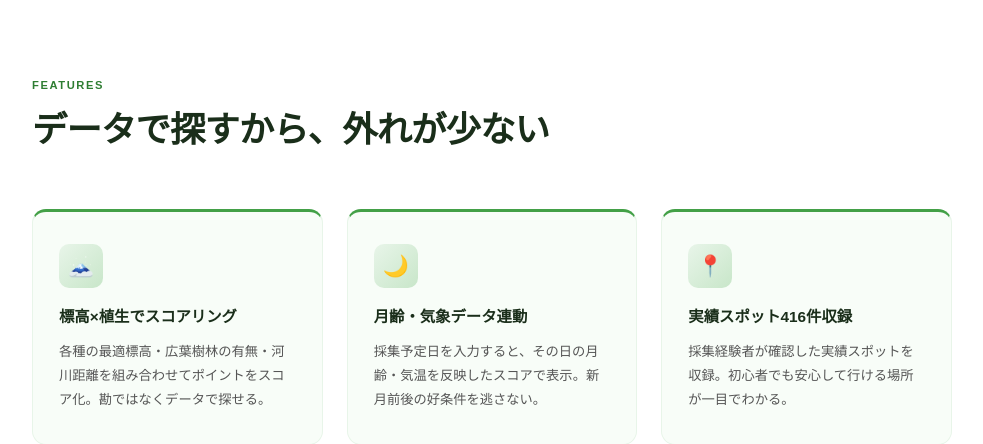
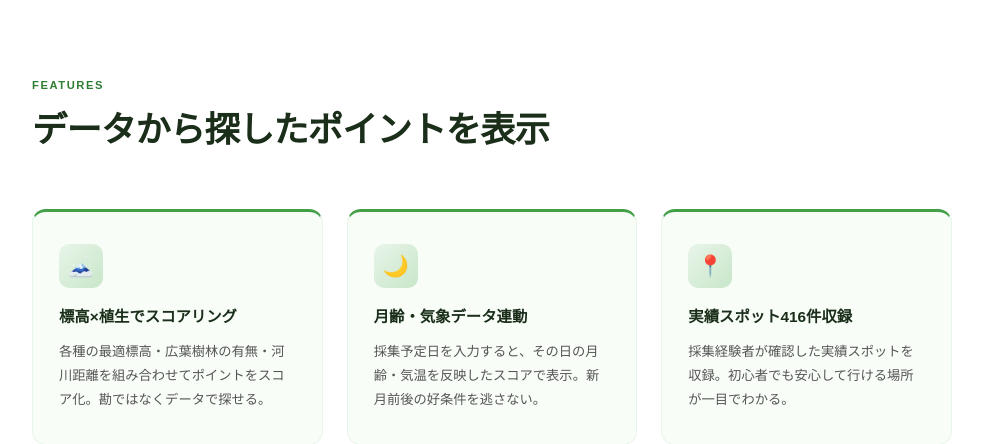
Before and after one commit to 0515naokit-sketch/beetle-finder, a Flask app: page / in a window 1280 px wide. Shown: the part 2624-3068 px from the top of the page, without its empty margins (148-1131 px from the left). Run offline with Flask 3, Linux system fonts and the light colour scheme.

Commit message:
Update features section heading
Co-Authored-By: Claude Sonnet 4.6 <noreply@anthropic.com>

```diff
--- a/templates/landing.html
+++ b/templates/landing.html
@@ -565,7 +565,7 @@
   <div class="section-inner">
     <div class="section-head">
       <div class="section-label">FEATURES</div>
-      <h2>データで探すから、外れが少ない</h2>
+      <h2>データから探したポイントを表示</h2>
     </div>
     <div class="feat-list">
       <div class="feat">
```
